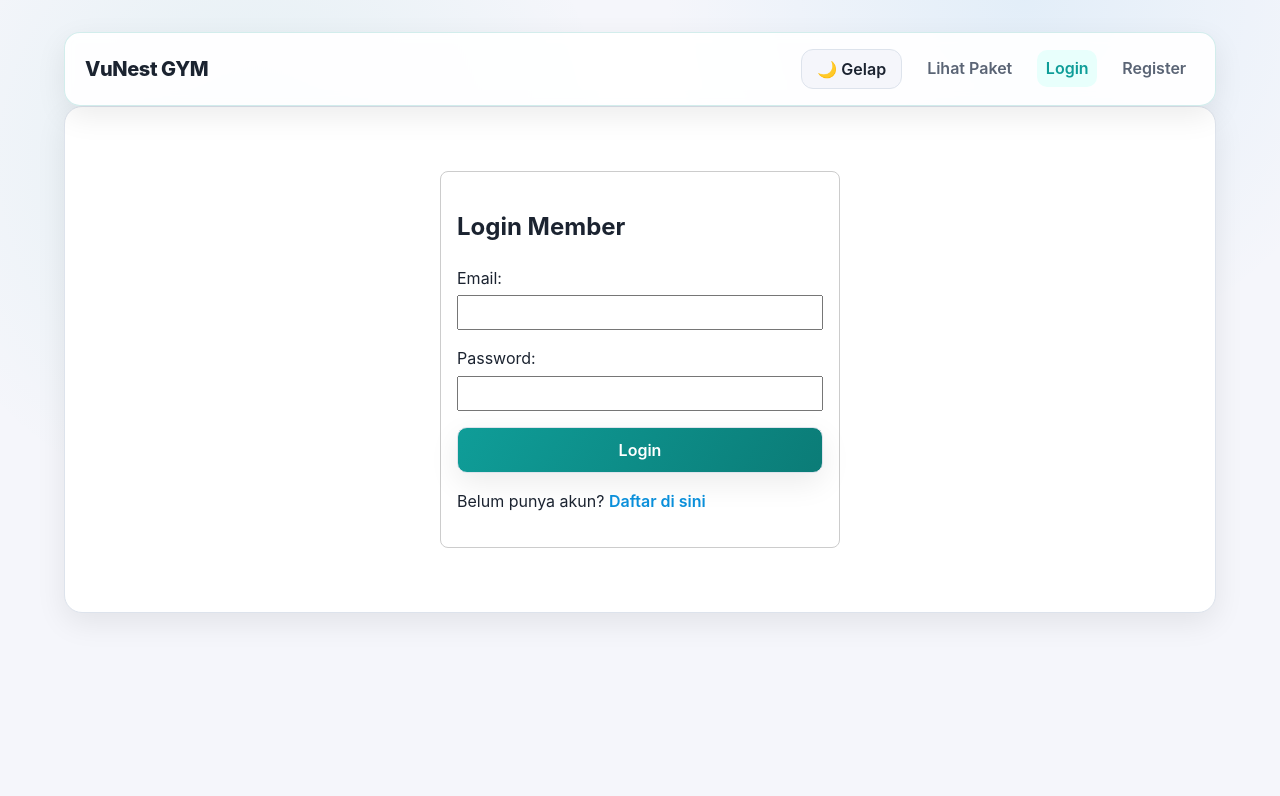
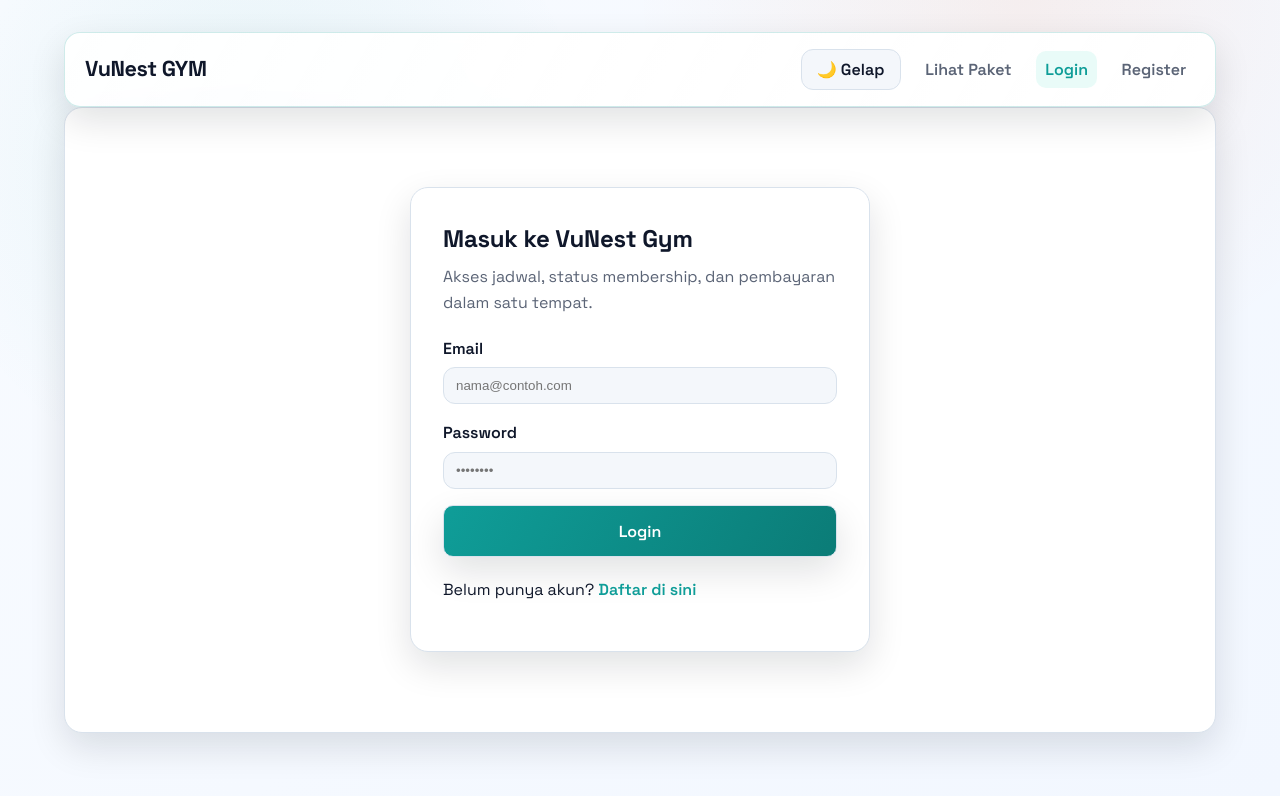
Before and after one commit to muhtegaralfikri/gym-membership-app, a Vue app in the folder frontend/: page /login in a window 1280 px wide. Shown: the top 796 px of the page. Built offline with nearby package versions, Linux system fonts and the light colour scheme; no server answers.

Commit message:
fix ui ux frontend

```diff
--- a/frontend/src/components/Navbar.vue
+++ b/frontend/src/components/Navbar.vue
@@ -65,7 +65,7 @@ const isDark = computed(() => theme.value === 'dark')
   justify-content: space-between;
   align-items: center;
   padding: 1rem 1.25rem;
-  background-color: var(--nav);
+  background: linear-gradient(120deg, var(--nav), var(--surface));
   border: 1px solid var(--nav-border);
   border-radius: 16px;
   backdrop-filter: blur(6px);
@@ -78,9 +78,12 @@ const isDark = computed(() => theme.value === 'dark')
 
 .navbar-brand a {
   font-weight: 800;
-  font-size: 1.25rem;
+  font-size: 1.35rem;
   color: var(--text);
   letter-spacing: -0.02em;
+  display: inline-flex;
+  align-items: center;
+  gap: 0.35rem;
 }
 
 .navbar-actions {
--- a/frontend/src/style.css
+++ b/frontend/src/style.css
@@ -1,5 +1,7 @@
+@import url('https://fonts.googleapis.com/css2?family=Space+Grotesk:wght@400;500;600;700&display=swap');
+
 :root {
-  font-family: "Inter", "Segoe UI", "Helvetica Neue", Arial, sans-serif;
+  font-family: "Space Grotesk", "Segoe UI", "Helvetica Neue", Arial, sans-serif;
   line-height: 1.6;
   font-weight: 400;
   font-synthesis: none;
@@ -10,33 +12,41 @@
   color-scheme: light;
 
   --surface: #ffffff;
-  --surface-alt: #f5f6fb;
-  --text: #1b2330;
-  --muted: #5a6475;
+  --surface-alt: #f4f7fb;
+  --text: #0f172a;
+  --muted: #5b6476;
   --primary: #0f9d98;
-  --primary-contrast: #e8fffc;
-  --border: #dde3ec;
-  --shadow: 0 10px 30px rgba(0, 0, 0, 0.08);
-  --nav: rgba(255, 255, 255, 0.92);
-  --nav-border: rgba(15, 157, 152, 0.18);
+  --primary-alt: #f26c2d;
+  --primary-contrast: #e9fbf8;
+  --border: #d9e2ec;
+  --shadow: 0 14px 36px rgba(12, 19, 28, 0.12);
+  --nav: rgba(255, 255, 255, 0.9);
+  --nav-border: rgba(15, 157, 152, 0.2);
   --accent-hover: #0b7c77;
   --link: #0a8fda;
+  --gradient: radial-gradient(circle at 20% 20%, rgba(15, 157, 152, 0.08), transparent 28%),
+    radial-gradient(circle at 80% 0%, rgba(242, 108, 45, 0.08), transparent 30%),
+    linear-gradient(135deg, #f8fbff 0%, #f2f7ff 100%);
 }
 
 [data-theme="dark"] {
   color-scheme: dark;
-  --surface: #0f1729;
+  --surface: #0b1121;
   --surface-alt: #0a1020;
-  --text: #f4f6fb;
-  --muted: #c0c7d8;
-  --primary: #1dd6cf;
-  --primary-contrast: rgba(29, 214, 207, 0.12);
-  --border: #1f2b44;
-  --shadow: 0 12px 30px rgba(0, 0, 0, 0.45);
-  --nav: rgba(12, 17, 30, 0.9);
-  --nav-border: rgba(29, 214, 207, 0.22);
-  --accent-hover: #18b4ae;
-  --link: #5db8ff;
+  --text: #f2f5ff;
+  --muted: #cdd4e2;
+  --primary: #16e0d3;
+  --primary-alt: #ff9350;
+  --primary-contrast: rgba(22, 224, 211, 0.12);
+  --border: #1c2740;
+  --shadow: 0 14px 36px rgba(0, 0, 0, 0.55);
+  --nav: rgba(11, 17, 33, 0.9);
+  --nav-border: rgba(22, 224, 211, 0.22);
+  --accent-hover: #12b9ae;
+  --link: #6eb8ff;
+  --gradient: radial-gradient(circle at 15% 25%, rgba(22, 224, 211, 0.12), transparent 26%),
+    radial-gradient(circle at 85% 10%, rgba(255, 147, 80, 0.12), transparent 32%),
+    linear-gradient(135deg, #0b1428 0%, #0a1224 100%);
 }
 
 *,
@@ -48,9 +58,7 @@
 body {
   margin: 0;
   min-height: 100vh;
-  background: radial-gradient(circle at 20% 20%, rgba(15, 157, 152, 0.08), transparent 30%),
-    radial-gradient(circle at 80% 0%, rgba(10, 143, 218, 0.08), transparent 28%),
-    var(--surface-alt);
+  background: var(--gradient);
   color: var(--text);
 }
 
@@ -76,6 +84,8 @@ main {
   border-radius: 18px;
   box-shadow: var(--shadow);
   padding: 1.5rem;
+  position: relative;
+  overflow: hidden;
 }
 
 button {
@@ -101,3 +111,23 @@ button:active {
   transform: translateY(0);
   box-shadow: none;
 }
+
+.pill {
+  display: inline-flex;
+  align-items: center;
+  gap: 0.4rem;
+  padding: 0.45rem 0.9rem;
+  border-radius: 999px;
+  background: var(--primary-contrast);
+  color: var(--primary);
+  border: 1px solid var(--border);
+  font-weight: 700;
+  font-size: 0.9rem;
+}
+
+.card {
+  background: var(--surface);
+  border: 1px solid var(--border);
+  border-radius: 18px;
+  box-shadow: var(--shadow);
+}
--- a/frontend/src/views/LoginView.vue
+++ b/frontend/src/views/LoginView.vue
@@ -47,17 +47,19 @@ const handleLogin = async () => {
 
 <template>
   <div class="login-page">
-    <h2>Login Member</h2>
+    <div class="login-card">
+      <h2>Masuk ke VuNest Gym</h2>
+      <p class="sub">Akses jadwal, status membership, dan pembayaran dalam satu tempat.</p>
 
       <form @submit.prevent="handleLogin">
         <div class="form-group">
-        <label for="email">Email:</label>
-        <input type="email" id="email" v-model="email" required />
+          <label for="email">Email</label>
+          <input type="email" id="email" v-model="email" required placeholder="nama@contoh.com" />
         </div>
 
         <div class="form-group">
-        <label for="password">Password:</label>
-        <input type="password" id="password" v-model="password" required />
+          <label for="password">Password</label>
+          <input type="password" id="password" v-model="password" required placeholder="••••••••" />
         </div>
 
         <button type="submit">Login</button>
@@ -65,20 +67,47 @@ const handleLogin = async () => {
 
       <p v-if="message" class="message">{{ message }}</p>
 
-    <p>
+      <p class="redirect">
         Belum punya akun? <RouterLink to="/register">Daftar di sini</RouterLink>
       </p>
+    </div>
   </div>
 </template>
 
 <style scoped>
-/* Style tidak berubah */
 .login-page {
-  max-width: 400px;
-  margin: 2rem auto;
-  padding: 1rem;
-  border: 1px solid #ccc;
-  border-radius: 8px;
+  min-height: 70vh;
+  display: grid;
+  place-items: center;
+  position: relative;
+}
+.login-page::before {
+  content: '';
+  position: absolute;
+  width: 260px;
+  height: 260px;
+  background: radial-gradient(circle, rgba(15, 157, 152, 0.14), transparent 45%);
+  filter: blur(12px);
+  transform: translate(-40%, -30%);
+  z-index: 0;
+}
+.login-card {
+  width: min(460px, 100%);
+  padding: 2rem;
+  border-radius: 18px;
+  border: 1px solid var(--border);
+  background: var(--surface);
+  box-shadow: var(--shadow);
+  position: relative;
+  z-index: 1;
+}
+.login-card h2 {
+  margin: 0 0 0.35rem;
+  letter-spacing: -0.01em;
+}
+.sub {
+  margin: 0 0 1.25rem;
+  color: var(--muted);
 }
 .form-group {
   margin-bottom: 1rem;
@@ -86,22 +115,36 @@ const handleLogin = async () => {
 }
 .form-group label {
   display: block;
-  margin-bottom: 0.25rem;
+  margin-bottom: 0.35rem;
+  font-weight: 600;
 }
 .form-group input {
   width: 100%;
-  padding: 0.5rem;
+  padding: 0.65rem 0.75rem;
   box-sizing: border-box;
+  border-radius: 12px;
+  border: 1px solid var(--border);
+  background: var(--surface-alt);
 }
 button {
   width: 100%;
-  padding: 0.75rem;
+  padding: 0.9rem;
 }
 .message {
   margin-top: 1rem;
-  color: green;
+  padding: 0.75rem 1rem;
+  border-radius: 12px;
+  background: var(--primary-contrast);
+  color: var(--text);
 }
 .message:not(:empty):not(:containing('sukses')) {
-  color: red;
+  background: #ffe7e7;
+  color: #c62828;
+}
+.redirect {
+  margin-top: 1.25rem;
+}
+.redirect a {
+  color: var(--primary);
 }
 </style>
--- a/frontend/src/views/RegisterView.vue
+++ b/frontend/src/views/RegisterView.vue
@@ -46,44 +46,73 @@ const handleRegister = async () => {
 
 <template>
   <div class="register-page">
-    <h2>Registrasi Member Baru</h2>
+    <div class="register-card">
+      <h2>Daftar Member Baru</h2>
+      <p class="sub">Mulai kelola latihan, pembayaran, dan membership di satu aplikasi.</p>
 
       <form @submit.prevent="handleRegister">
         <div class="form-group">
-        <label for="name">Nama Lengkap:</label>
-        <input type="text" id="name" v-model="name" required />
+          <label for="name">Nama Lengkap</label>
+          <input type="text" id="name" v-model="name" required placeholder="Nama sesuai KTP" />
         </div>
         <div class="form-group">
-        <label for="email">Email:</label>
-        <input type="email" id="email" v-model="email" required />
+          <label for="email">Email</label>
+          <input type="email" id="email" v-model="email" required placeholder="nama@contoh.com" />
         </div>
         <div class="form-group">
-        <label for="password">Password (min. 8 karakter):</label>
-        <input type="password" id="password" v-model="password" required />
+          <label for="password">Password (min. 8 karakter)</label>
+          <input type="password" id="password" v-model="password" required placeholder="••••••••" />
         </div>
         <div class="form-group">
-        <label for="phone">No. Telepon (Opsional):</label>
-        <input type="tel" id="phone" v-model="phone" />
+          <label for="phone">No. Telepon (Opsional)</label>
+          <input type="tel" id="phone" v-model="phone" placeholder="0812xxxxxxx" />
         </div>
         <button type="submit">Daftar</button>
       </form>
 
       <p v-if="message" class="message">{{ message }}</p>
 
-    <p>
+      <p class="redirect">
         Sudah punya akun? <RouterLink to="/login">Login di sini</RouterLink>
       </p>
+    </div>
   </div>
 </template>
 
 <style scoped>
-/* Style tidak berubah */
 .register-page {
-  max-width: 400px;
-  margin: 2rem auto;
-  padding: 1rem;
-  border: 1px solid #ccc;
-  border-radius: 8px;
+  min-height: 70vh;
+  display: grid;
+  place-items: center;
+  position: relative;
+}
+.register-page::before {
+  content: '';
+  position: absolute;
+  width: 260px;
+  height: 260px;
+  background: radial-gradient(circle, rgba(242, 108, 45, 0.14), transparent 45%);
+  filter: blur(12px);
+  transform: translate(-30%, -20%);
+  z-index: 0;
+}
+.register-card {
+  width: min(520px, 100%);
+  padding: 2rem;
+  border-radius: 18px;
+  border: 1px solid var(--border);
+  background: var(--surface);
+  box-shadow: var(--shadow);
+  position: relative;
+  z-index: 1;
+}
+.register-card h2 {
+  margin: 0 0 0.35rem;
+  letter-spacing: -0.01em;
+}
+.sub {
+  margin: 0 0 1.25rem;
+  color: var(--muted);
 }
 .form-group {
   margin-bottom: 1rem;
@@ -91,23 +120,36 @@ const handleRegister = async () => {
 }
 .form-group label {
   display: block;
-  margin-bottom: 0.25rem;
+  margin-bottom: 0.35rem;
+  font-weight: 600;
 }
 .form-group input {
   width: 100%;
-  padding: 0.5rem;
+  padding: 0.65rem 0.75rem;
   box-sizing: border-box;
+  border-radius: 12px;
+  border: 1px solid var(--border);
+  background: var(--surface-alt);
 }
 button {
   width: 100%;
-  padding: 0.75rem;
+  padding: 0.9rem;
 }
 .message {
   margin-top: 1rem;
-  color: green;
+  padding: 0.75rem 1rem;
+  border-radius: 12px;
+  background: var(--primary-contrast);
+  color: var(--text);
 }
-/* Style untuk error (bisa kita ubah nanti) */
 .message:not(:empty):not(:containing('sukses')) {
-  color: red;
+  background: #ffe7e7;
+  color: #c62828;
+}
+.redirect {
+  margin-top: 1.25rem;
+}
+.redirect a {
+  color: var(--primary);
 }
 </style>
```
Also changed, not shown: frontend/src/views/PackagesView.vue (+127 -28 lines), frontend/src/views/ProfileView.vue (+46 -5 lines). Lines whose indentation alone changed are shown as unchanged.
